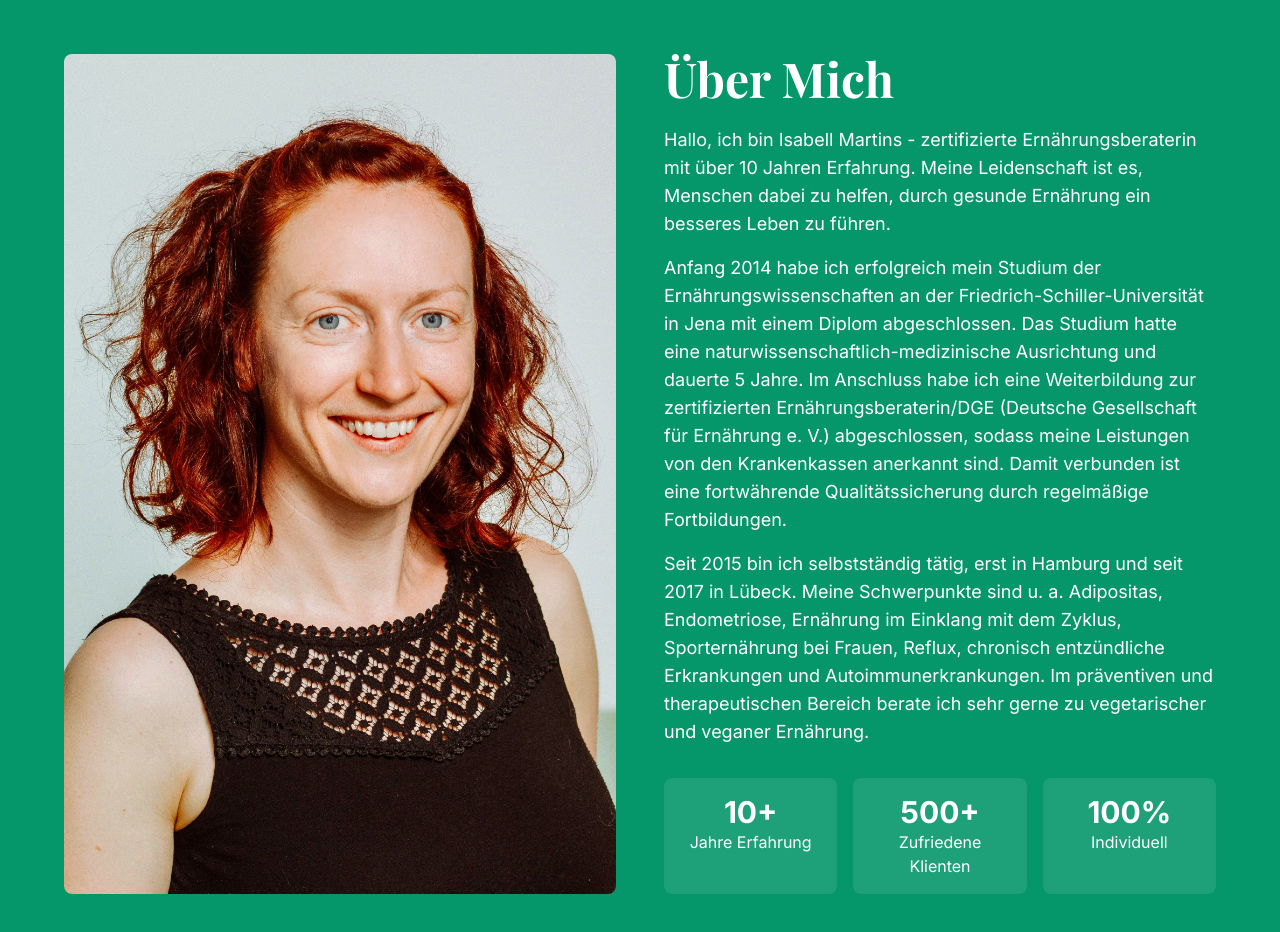
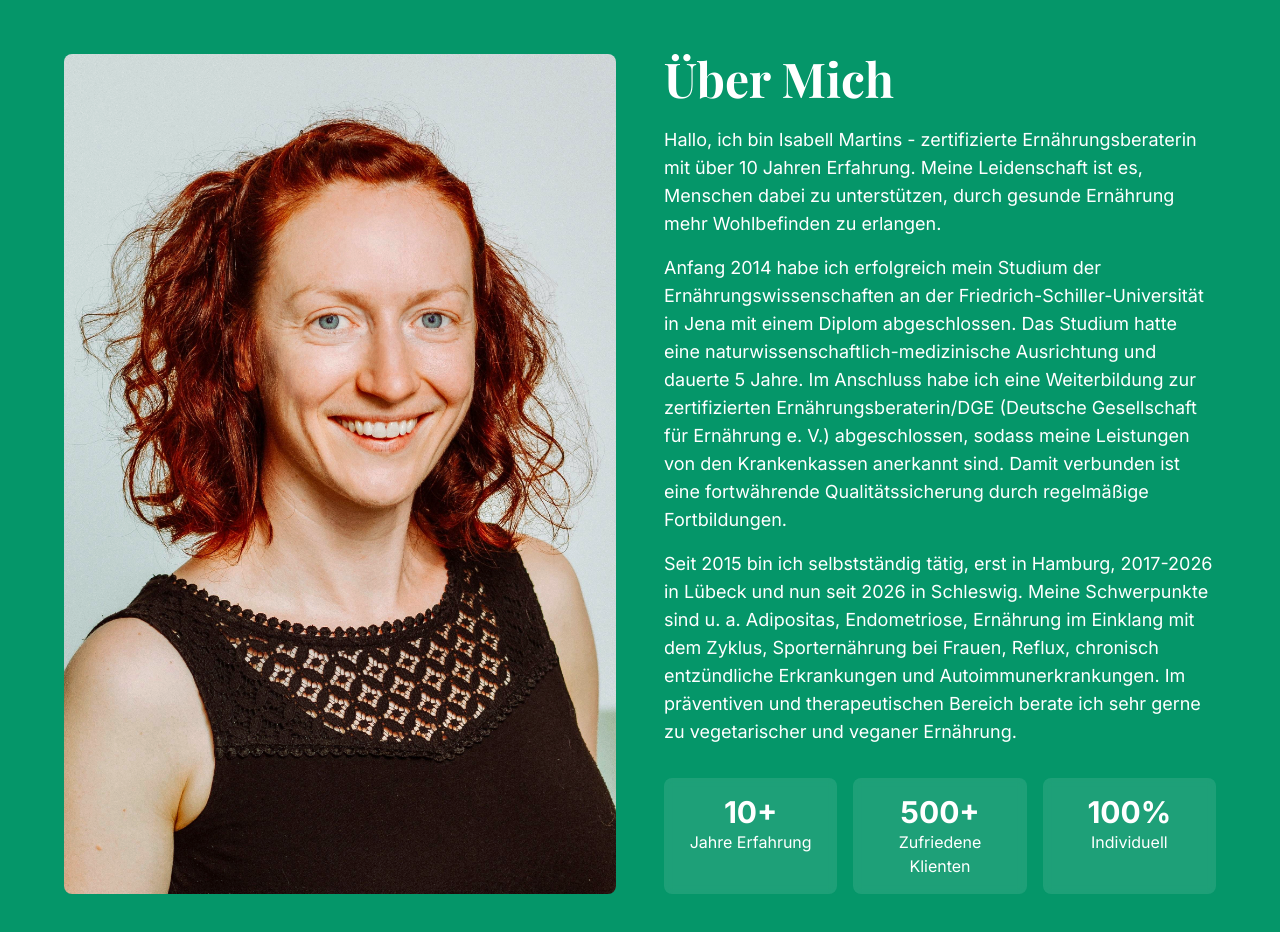
Before and after one commit to janraasch/isabellmartinsde-www, a Next.js app: page / in a window 1280 px wide. Shown: the part 3440-4372 px from the top of the page. Built offline with nearby package versions, Linux system fonts and the light colour scheme; a web font is replaced by a local one.

Commit message:
feat: update about-section

```diff
--- a/components/about-section.tsx
+++ b/components/about-section.tsx
@@ -21,7 +21,7 @@ export default function AboutSection() {
 
             <p className="mb-4 text-lg">
               Hallo, ich bin Isabell Martins - zertifizierte Ernährungsberaterin mit über 10 Jahren Erfahrung. Meine
-              Leidenschaft ist es, Menschen dabei zu helfen, durch gesunde Ernährung ein besseres Leben zu führen.
+              Leidenschaft ist es, Menschen dabei zu unterstützen, durch gesunde Ernährung mehr Wohlbefinden zu erlangen.
             </p>
 
             <p className="mb-4 text-lg">
@@ -33,7 +33,7 @@ export default function AboutSection() {
               fortwährende Qualitätssicherung durch regelmäßige Fortbildungen.
             </p>
             <p className="mb-8 text-lg">
-              Seit 2015 bin ich selbstständig tätig, erst in Hamburg und seit 2017 in Lübeck. Meine Schwerpunkte sind u.
+              Seit 2015 bin ich selbstständig tätig, erst in Hamburg, 2017-2026 in Lübeck und nun seit 2026 in Schleswig. Meine Schwerpunkte sind u.
               a. Adipositas, Endometriose, Ernährung im Einklang mit dem Zyklus, Sporternährung bei Frauen, Reflux,
               chronisch entzündliche Erkrankungen und Autoimmunerkrankungen. Im präventiven und therapeutischen Bereich
               berate ich sehr gerne zu vegetarischer und veganer Ernährung.
```
